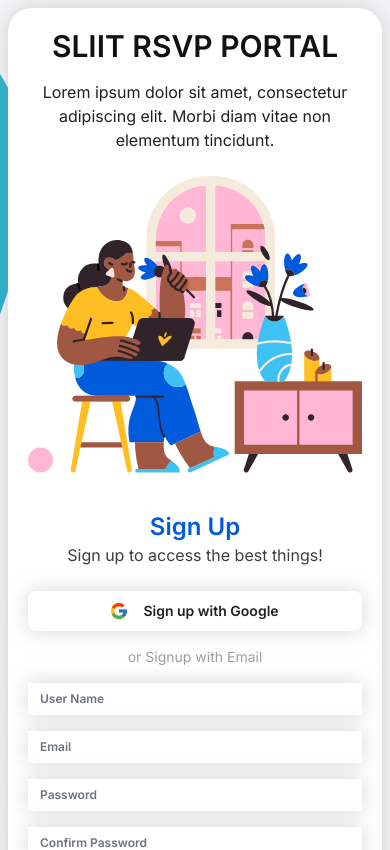
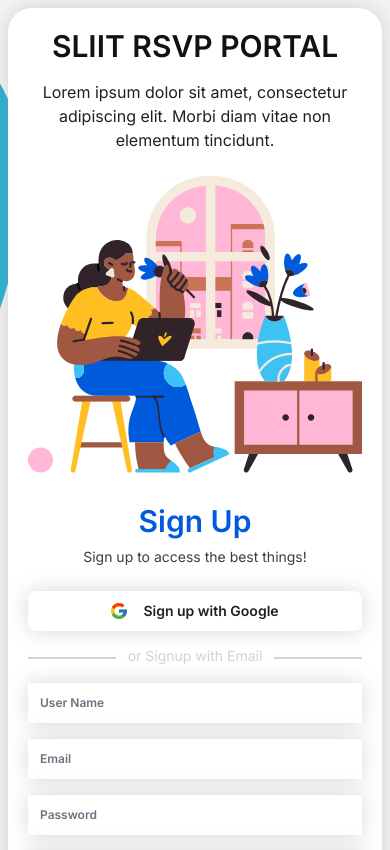
Before and after one commit to sliit-foss/rsvp-frontend, a Next.js app: page /login in a window 390 px wide. Shown: the top 850 px of the page. Built offline with nearby package versions, Linux system fonts and the light colour scheme.

Commit message:
mobile first complete

```diff
--- a/components/LoginForm.tsx
+++ b/components/LoginForm.tsx
@@ -0,0 +1,52 @@
+import NextImage from './NextImage';
+import googleLogo from '../public/logos/google_colour.svg';
+
+interface LoginFormProps {
+    login: boolean
+}
+
+const signupFormFields = <form className="flex flex-col w-full">
+     <input type="text" placeholder="User Name" className="shadow-ds2 mt-4 border-none text-xs font-semibold h-10"></input>
+    <input type="text" placeholder="Email" className="shadow-ds2 mt-4 border-none text-xs font-semibold h-10"></input>
+    <input type="text" placeholder="Password" className="shadow-ds2 mt-4 border-none text-xs font-semibold h-10"></input>
+    <input type="text" placeholder="Confirm Password" className="shadow-ds2 mt-4 border-none text-xs font-semibold h-10"></input>
+</form>
+
+const loginFormFields = <form className="flex flex-col w-full">
+    <input type="text" placeholder="Email" className="shadow-ds2 mt-4 border-none text-xs font-semibold h-10"></input>
+    <input type="text" placeholder="Password" className="shadow-ds2 mt-4 border-none text-xs font-semibold h-10"></input>
+    <div className="flex justify-between mt-4">
+        <div className="flex items-center">
+            <input className="w-3 h-3 mr-2" type="checkbox"/>
+            <p className="text-xs text-blue">Remember</p>
+        </div>
+        <a className="text-xs text-blue">Forgot Password</a>
+    </div>
+</form>
+
+const LoginForm = ({login}:LoginFormProps): JSX.Element => {
+    return(
+        <div className="flex flex-col items-center">
+            <h2 className="font-inter font-extrabold text-blue font-inter text-3xl mb-2">{login ? 'LOGIN' : 'Sign Up'}</h2>
+             <p className="font-inter text-textBlackSecondary font-medium mb-6 text-sm">{login ? 'Login' : 'Sign up'} to access the best things!</p>
+                <button className="shadow-ds2 flex flex-row w-full h-10 rounded-lg flex items-center justify-center leading-4 font-semibold font-inter text-sm mb-6">
+                    <NextImage
+                        classnames="w-4 h-4 mr-4 line"
+                        src={googleLogo}
+                        alt="sign up"
+                        layout="intrinsic"
+                        quality={90}
+                    />
+                    {login ? 'Sign in with Google' : 'Sign up with Google'}
+                </button>
+            <p className="text-sm border-b-2 w-full text-center mb-2" style={{color:'#D2D2D2',lineHeight:"0.1rem", borderColor:'#D2D2D2'}}><span className="px-3 bg-white">{login ? 'or Sign in with Email' : 'or Signup with Email'}</span></p>
+            {login ? loginFormFields : signupFormFields}
+            <button className="w-full bg-lightBlue rounded-lg font-inter text-sm leading-6 text-white font-semibold h-10 mt-4 mb-2">{login ? 'Login' : 'Sign Up'}</button>
+            <div className="w-full">
+                <p className="text-xs text-left font-semibold">{login ? 'Not Registered Yet?': 'Already have an account?'} <span className="text-blue">{login ? 'Create An Account' : 'login'}</span></p>
+            </div>
+        </div>
+    );
+}
+
+export default LoginForm;
--- /dev/null
+++ b/components/LoginInfo.tsx
@@ -0,0 +1,39 @@
+import NextImage from './NextImage';
+import signupImage from '../public/signup.svg';
+import loginImage from '../public/login.svg';
+
+interface LoginInfoProps {
+    login: boolean
+}
+
+const LoginInfo = (props:LoginInfoProps): JSX.Element => {
+ if(props.login){
+    return(
+        <div>
+            <p className="text-center mb-6">Lorem ipsum dolor sit amet, consectetur adipiscing elit. Morbi diam vitae non elementum tincidunt. </p>
+            <NextImage
+                classnames="w-full mb-6"
+                src={loginImage}
+                alt="sign up"
+                layout="intrinsic"
+                quality={90}
+            />
+        </div>
+    )
+ } else {
+    return(
+         <div>
+            <p className="text-center mb-6">Lorem ipsum dolor sit amet, consectetur adipiscing elit. Morbi diam vitae non elementum tincidunt. </p>
+            <NextImage
+                classnames="w-full mb-6"
+                src={signupImage}
+                alt="sign up"
+                layout="intrinsic"
+                quality={90}
+            />
+         </div>
+    )
+ }
+}
+
+export default LoginInfo;
--- a/components/LoginSignup.tsx
+++ b/components/LoginSignup.tsx
@@ -1,50 +1,14 @@
-import loginImage from '../public/login.svg';
-import signupImage from '../public/signup.svg';
-import googleLogo from '../public/logos/google_colour.svg';
-import lineBreak from '../public/patterns/line-break.svg';
-import NextImage from './NextImage';
+import LoginForm from './LoginForm';
+import LoginInfo from './LoginInfo';
 
 const LoginSignup = (): JSX.Element => {
  return(
         <div className="w-full h-full mx-2 my-2 bg-white p-5 rounded-3xl shadow-ds2 grid row-span-1">
-            <h1 className="text-black text-3xl font-extrabold justify-self-center mb-4">
+            <h1 className="text-black text-3xl font-extrabold justify-self-center text-center mb-4">
                 SLIIT RSVP PORTAL
             </h1>
-            <div className="">
-                <p className="font-inter font-medium text-center pb-6">Lorem ipsum dolor sit amet, consectetur adipiscing elit. Morbi diam vitae non elementum tincidunt.</p>
-                <NextImage
-                    classnames="pb-8"
-                    src={loginImage}
-                    alt="sign up"
-                    layout="intrinsic"
-                    quality={90}
-                />
-            </div>
-            <div className="flex flex-col items-center">
-                    <h2 className="font-inter font-extrabold text-blue font-inter text-2xl">Sign Up</h2>
-                    <p className="font-inter text-textBlackSecondary font-medium mb-6">Sign up to access the best things!</p>
-                    <button className="shadow-ds2 flex flex-row w-full h-10 rounded-lg flex items-center justify-center leading-4 font-semibold font-inter text-sm mb-4">
-                        <NextImage
-                            classnames="w-4 h-4 mr-4 line"
-                            src={googleLogo}
-                            alt="sign up"
-                            layout="intrinsic"
-                            quality={90}
-                        />
-                        Sign up with Google
-                    </button>
-                    <p className="text-gray-login text-sm">or Signup with Email</p>
-                    <form className="flex flex-col w-full">
-                        <input type="text" placeholder="User Name" className="shadow-ds2 mt-4 border-none text-xs font-semibold"></input>
-                        <input type="text" placeholder="Email" className="shadow-ds2 mt-4 border-none text-xs font-semibold"></input>
-                        <input type="text" placeholder="Password" className="shadow-ds2 mt-4 border-none text-xs font-semibold"></input>
-                        <input type="text" placeholder="Confirm Password" className="shadow-ds2 mt-4 border-none text-xs font-semibold"></input>
-                        <button className="w-full bg-lightBlue rounded-lg font-inter text-lg leading-6 text-white font-semibold h-12 mt-4 mb-2">Sign Up</button>
-                    </form>
-                    <div className="w-full">
-                        <p className="text-xs text-left font-semibold">Already have an account? <span className="text-blue">login</span></p>
-                    </div>
-                </div>
+            <LoginInfo login={false}/>
+            <LoginForm login={false}/>
         </div>
  );
 }
```
Also changed, not shown: public/login.svg, public/signup.svg.
